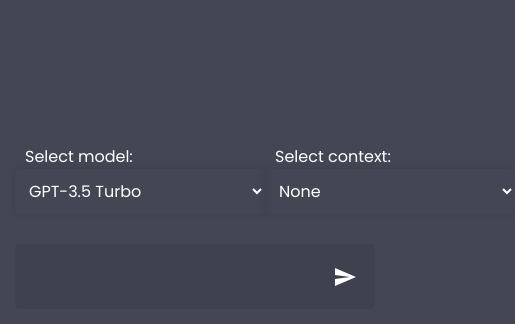
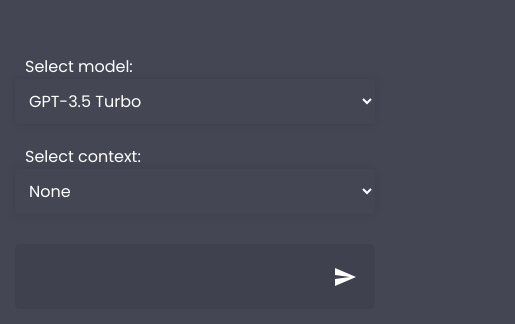
Before and after one commit to jinnosux/vale, a website: page client/index.html in a window 390 px wide. Shown: the part 520-844 px from the top of the page, 515 px wide, since content can reach past the window. Drawn offline with Linux system fonts and the light colour scheme.

Commit message:
@media bs

```diff
--- a/client/assets/css/index.css
+++ b/client/assets/css/index.css
@@ -47,6 +47,8 @@ select {
         max-width: 100%;
     }
 }
+
+
 #response-list .response-container .avatar-image {
     width: 30px;
     height: 30px;
@@ -266,3 +268,17 @@ select {
 .hljs-link, .hljs-operator, .hljs-regexp, .hljs-selector-attr, .hljs-selector-pseudo, .hljs-symbol, .hljs-template-variable, .hljs-variable {
     color: white !important;
 }
+
+
+@media (max-width: 767px) {
+
+    .model-select-wrapper {
+        flex-direction: column;
+    }
+    #model-select{
+        width: 100%;
+    }
+    #context-select{
+        width: 100%;
+    }
+}
```
